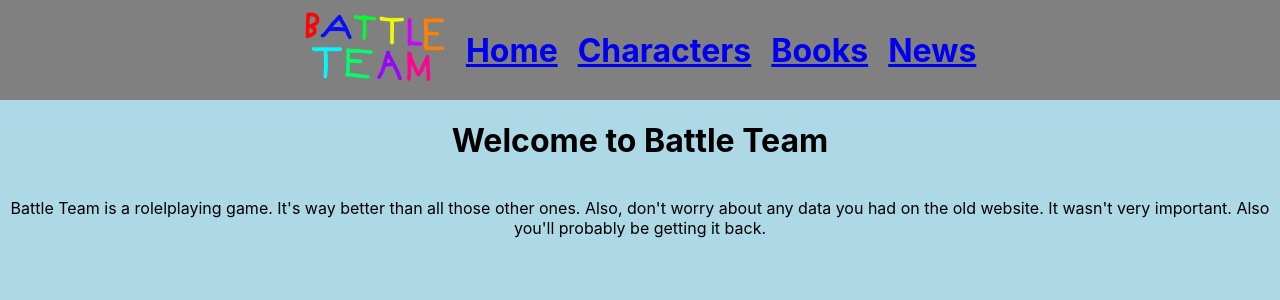
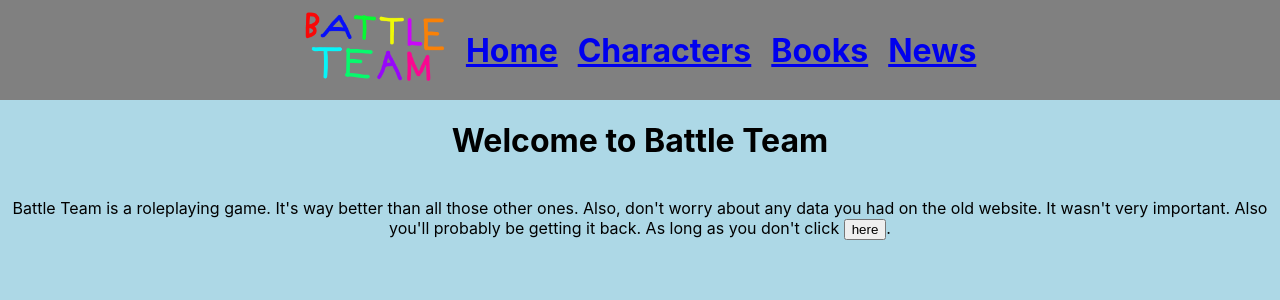
Before and after one commit to SoopCo/soopco.github.io, a React (Create React App) app: page /#/ in a window 1280 px wide. Shown: the top 300 px of the page. Built offline with nearby package versions, Linux system fonts and the light colour scheme.

Commit message:
Added the button that might make you not get your characters back

```diff
--- a/src/pages/Home.jsx
+++ b/src/pages/Home.jsx
@@ -15,7 +15,21 @@ const Home = () => {
         >
             <h1>Welcome to Battle Team</h1>
             <p>
-                Battle Team is a rolelplaying game. It's way better than all those other ones. Also, don't worry about any data you had on the old website. It wasn't very important. Also you'll probably be getting it back.{" "}
+                Battle Team is a roleplaying game. It's way better than all
+                those other ones. Also, don't worry about any data you had on
+                the old website. It wasn't very important. Also you'll probably
+                be getting it back. As long as you don't click{" "}
+                <button
+                    onClick={() =>
+                        prompt(
+                            "Hey! Why did you click the button! Now you might now get your characters back...",
+                            "I'm very very very sorry."
+                        )
+                    }
+                >
+                    here
+                </button>
+                .
             </p>
         </div>
     );
```
